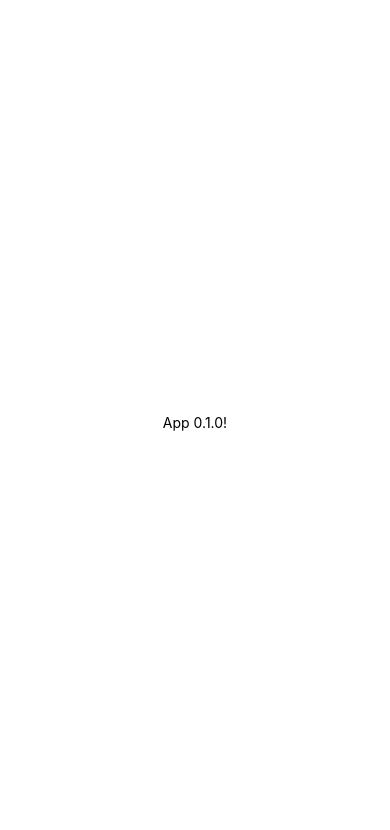
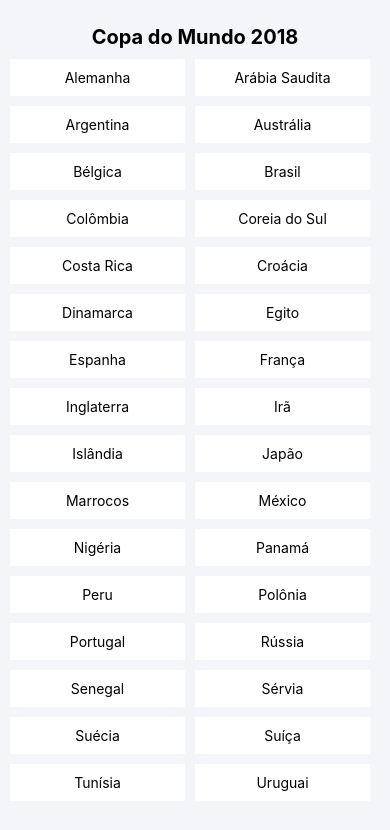
Before and after one commit to RelryPeSan/world-cup, a React Native app: screen / in a window 390 px wide. Shown: the top 830 px of the page. Built offline with nearby package versions, Linux system fonts and the light colour scheme.

Commit message:
Inserindo paises no App.js

```diff
--- a/App.js
+++ b/App.js
@@ -1,19 +1,90 @@
-import React from 'react';
-import { StyleSheet, Text, View } from 'react-native';
+import React, { Component } from 'react';
+import {
+  StyleSheet,
+  FlatList,
+  Text,
+  View
+} from 'react-native';
 
-export default function App() {
-  return (
-    <View style={styles.container}>
-      <Text>App 0.1.0!</Text>
-    </View>
-  );
+const countries = [
+  { key: 'Alemanha' },
+  { key: 'Arábia Saudita' },
+  { key: 'Argentina' },
+  { key: 'Austrália' },
+  { key: 'Bélgica' },
+  { key: 'Brasil' },
+  { key: 'Colômbia' },
+  { key: 'Coreia do Sul' },
+  { key: 'Costa Rica' },
+  { key: 'Croácia' },
+  { key: 'Dinamarca' },
+  { key: 'Egito' },
+  { key: 'Espanha' },
+  { key: 'França' },
+  { key: 'Inglaterra' },
+  { key: 'Irã' },
+  { key: 'Islândia' },
+  { key: 'Japão' },
+  { key: 'Marrocos' },
+  { key: 'México' },
+  { key: 'Nigéria' },
+  { key: 'Panamá' },
+  { key: 'Peru' },
+  { key: 'Polônia' },
+  { key: 'Portugal' },
+  { key: 'Rússia' },
+  { key: 'Senegal' },
+  { key: 'Sérvia' },
+  { key: 'Suécia' },
+  { key: 'Suíça' },
+  { key: 'Tunísia' },
+  { key: 'Uruguai' }
+];
+
+class App extends Component {
+  render() {
+    return (
+      <View style={styles.itemsContainer}>
+        <View>
+          <Text style={styles.header}>Copa do Mundo 2018</Text>
+        </View>
+        <FlatList
+          data={countries}
+          numColumns={2}
+          renderItem={ ({item}) => <Text style={styles.item}>{item.key}</Text> }
+        />
+      </View>
+    );
+  }
 }
 
 const styles = StyleSheet.create({
-  container: {
+  header: {
+    fontSize: 20,
+    fontWeight: 'bold',
+    marginBottom: 10,
+    textAlign: 'center',
+  },
+  itemsContainer: {
+    backgroundColor: '#f4f5f9',
     flex: 1,
+    flexDirection: 'column',
+    justifyContent: 'space-between',
+    paddingBottom: 25,
+    paddingLeft: 10,
+    paddingRight: 10,
+    paddingTop: 25,
+  },
+  item: {
     backgroundColor: '#fff',
-    alignItems: 'center',
-    justifyContent: 'center',
+    flex: 1,
+    marginBottom: 10,
+    marginRight: 10,
+    paddingLeft: 10,
+    paddingRight: 10,
+    paddingVertical: 10,
+    textAlign: 'center',
   },
 });
+
+export default App;
```
Also changed, not shown: 1 other file (tests, documents, lock files or other folders).
